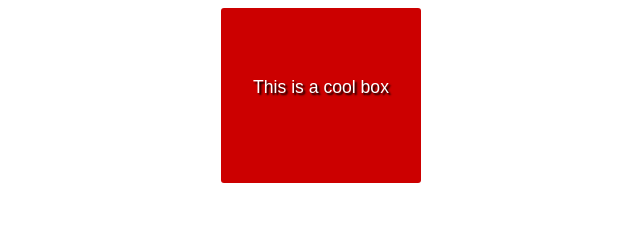
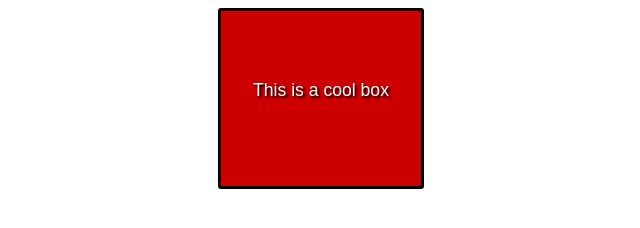
Before and after one commit to MarkA100317321/marka100317321.github.io, a plain HTML site: page lab3/part2/index.html in a window 1280 px wide. Shown: the whole page, without its empty margins (319-959 px from the left). Drawn offline with Linux system fonts and the light colour scheme.

Commit message:
lab3 part3
last box change...for now

```diff
--- a/lab3/part2/css/style.css
+++ b/lab3/part2/css/style.css
@@ -16,7 +16,7 @@ div {
   background-color: red;
   text-shadow: 2px 2px 2px black;
   border-radius: 3px;
-  /*border: 3px solid black;*/
+  border: 3px solid black;
   background-image: linear-gradient(to left top, rgba(0,0,0,0.2), rgba(0,0,0,0.2) 30%, rgba(0,0,0,0.2));
   border-style: inset
   box-shadow: 2px 2px 2px black, -2px -2px 2px black, 2px 2px 2px black;
```
